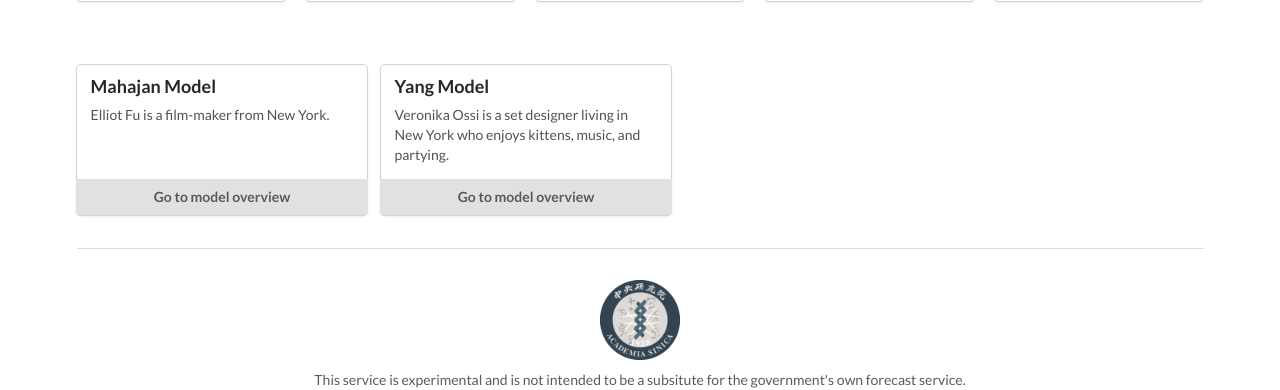
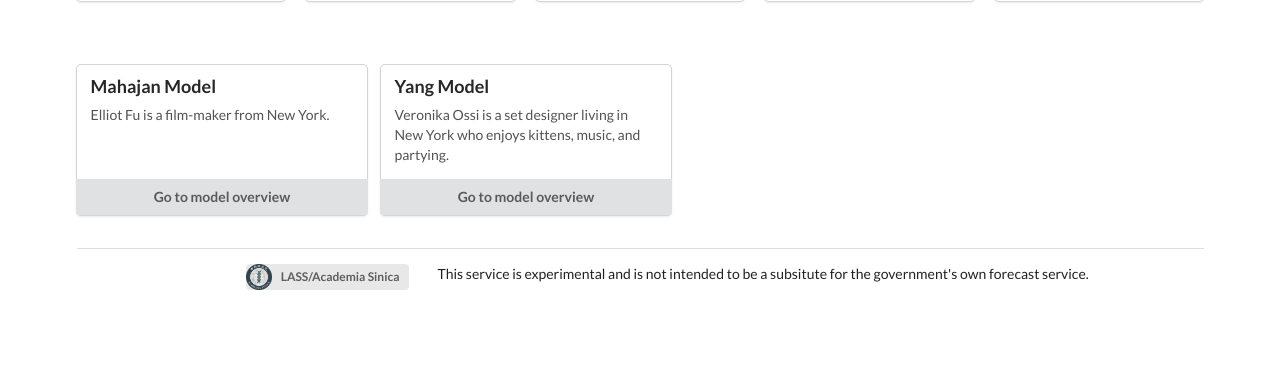
Before and after one commit to Dongee-W/pm25_forecast, a Django app: a page that uses templates/base.html in a window 1280 px wide. Shown: the part 592-982 px from the top of the page. After the commit the page ends 882 px from the top, so only its background shows below. Run offline with Django 3.2, Linux system fonts and the light colour scheme; some libraries are stand-ins or nearby versions.

Commit message:
UI update

```diff
--- a/static/css/base.css
+++ b/static/css/base.css
@@ -1,10 +1,3 @@
-.emblem {
-    margin-top: 30px;
-    margin-bottom: 10px;
-  }
-
-#footer-word {
-text-align: center;
-margin-bottom: 60px;
-color: rgb(91, 91, 91);
+#emblem {
+  float: right;
 }
--- a/templates/base.html
+++ b/templates/base.html
@@ -47,8 +47,17 @@
             {% block content %}{% endblock %}
 
             <div class="ui divider" id="footer-divider"></div>
-            <img class="ui centered image tiny emblem" src="{% static "academia-sinica-desaturated.png" %}" alt="Academia_Sinica_Emblem">
-            <div id="footer-word">This service is experimental and is not intended to be a subsitute for the government's own forecast service.</div>
+            <div class="ui grid">
+                <div class="five wide column" >
+                    <a class="ui image label" id="emblem">
+                        <img src="{% static "academia-sinica-desaturated.png" %}">
+                        LASS/Academia Sinica
+                    </a>
+                </div>
+                <div class="ten wide column">
+                    <div id="footer-word">This service is experimental and is not intended to be a subsitute for the government's own forecast service.</div>
+                </div>
+            </div>
         </div>
     </body>
 </html>
```
